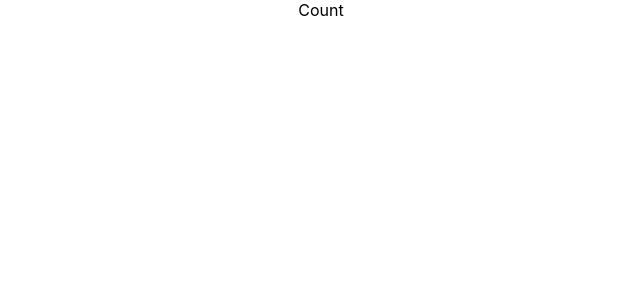
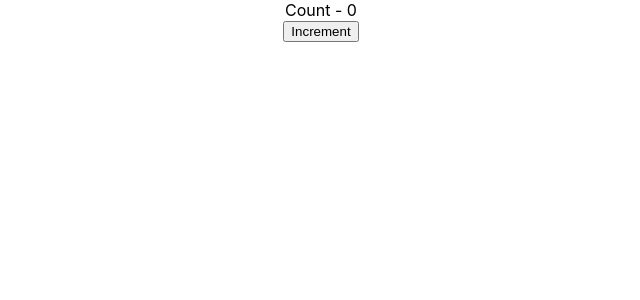
Before and after one commit to siegfred14/reactStudy, a React (Create React App) app: page / in a window 1280 px wide. Shown: the top 300 px of the page, without its empty margins (319-959 px from the left). Built offline with nearby package versions, Linux system fonts and the light colour scheme.

Commit message:
increment function created

```diff
--- a/src/components/Counter.js
+++ b/src/components/Counter.js
@@ -1,9 +1,28 @@
 import React, { Component } from 'react'
 
 class Counter extends Component {
+
+    constructor(props) {
+      super(props)
+
+      this.state = {
+         count: 0
+      }
+    }
+
+    increment(){
+        this.setState({
+            count: this.state.count + 1
+        })
+        console.log(this.state.count)
+    }
+
   render() {
     return (
-      <div>Count</div>
+      <div>
+          <div>Count - {this.state.count}</div>
+          <button onClick={()=> this.increment()}>Increment</button>
+      </div>
     )
   }
 }
```
